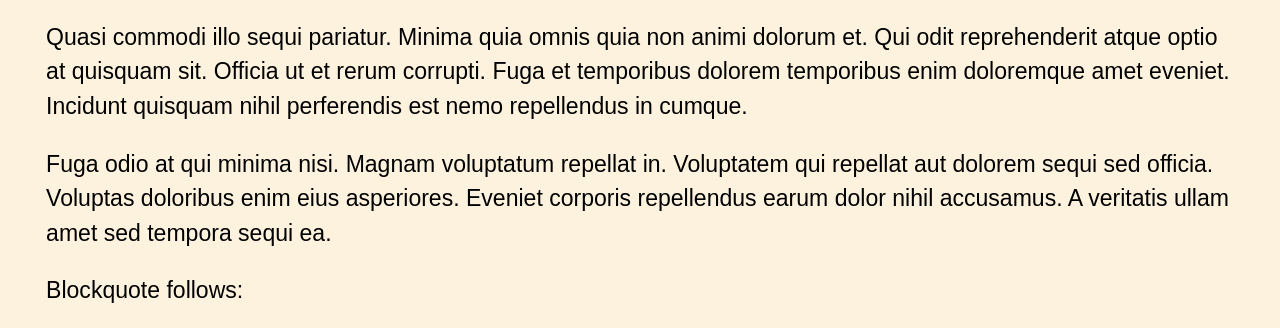
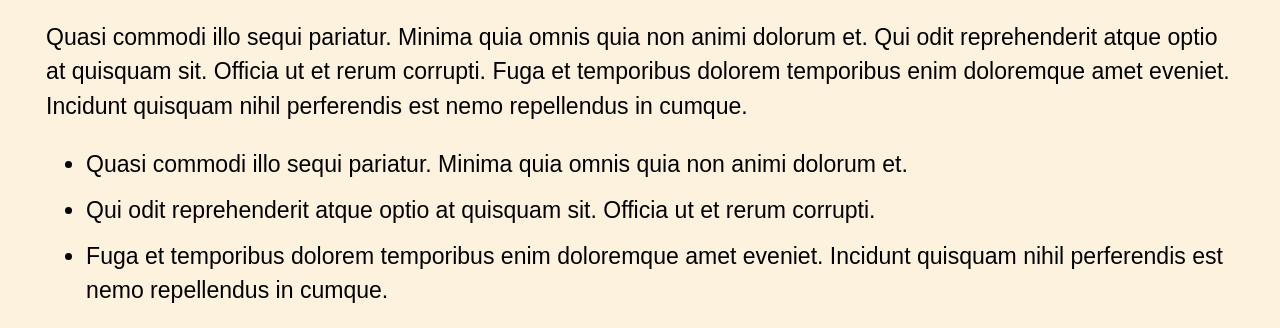
Before and after one commit to raspibrasil/raspibrasil.github.io, a plain HTML site: page test.html in a window 1280 px wide. Shown: the part 618-946 px from the top of the page. Drawn offline with Linux system fonts and the light colour scheme.

Commit message:
drafting article

```diff
--- a/test.html
+++ b/test.html
@@ -28,6 +28,11 @@
 <h2>Basic elements, like title</h2>
 <p>A sample text with <em>markup</em> and <strong>yet more markup</strong>. How does this look with some kind of <a href="https://pinguiminvestidor.com">anchor text linking out to it?</a></p>
 <p>Quasi commodi illo sequi pariatur. Minima quia omnis quia non animi dolorum et. Qui odit reprehenderit atque optio at quisquam sit. Officia ut et rerum corrupti. Fuga et temporibus dolorem temporibus enim doloremque amet eveniet. Incidunt quisquam nihil perferendis est nemo repellendus in cumque.</p>
+<ul>
+<li>Quasi commodi illo sequi pariatur. Minima quia omnis quia non animi dolorum et. </li>
+<li>Qui odit reprehenderit atque optio at quisquam sit. Officia ut et rerum corrupti. </li>
+<li>Fuga et temporibus dolorem temporibus enim doloremque amet eveniet. Incidunt quisquam nihil perferendis est nemo repellendus in cumque.</li>
+</ul>
 <p>Fuga odio at qui minima nisi. Magnam voluptatum repellat in. Voluptatem qui repellat aut dolorem sequi sed officia. Voluptas doloribus enim eius asperiores. Eveniet corporis repellendus earum dolor nihil accusamus. A veritatis ullam amet sed tempora sequi ea.</p>
 <p>Blockquote follows: </p>
 <blockquote>
@@ -62,7 +67,7 @@ draw_outline no
         </section>
         <footer>
             <p>
-                Copyright 2020 Rapsberry Pi Brasil - Todos os direitos reservados.
+                Copyright 2020 - 2021 Rapsberry Pi Brasil - Todos os direitos reservados.
             </p>
             <p>
                 Conteúdo disponibilizado sob a licença <a href="https://creativecommons.org/licenses/by-sa/4.0/">Creative Commons Attribution Share-Alike 4.0</a>
```
Also changed, not shown: 2 other files.
